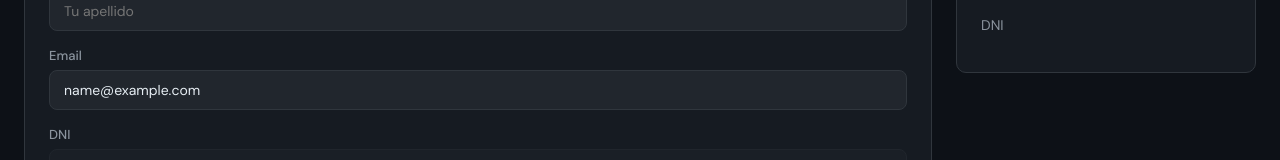
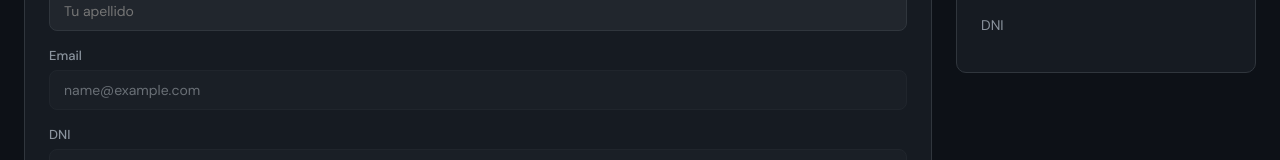
Before and after one commit to martimartineez/paginaclub360, a Vue app in the folder Club360/frontend/: page /perfil in a window 1280 px wide. Shown: the part 344-504 px from the top of the page. Built offline with nearby package versions, Linux system fonts and the light colour scheme; sample sign-in values are in the browser's storage.

Commit message:
deshabilito email

```diff
--- a/Club360/frontend/src/views/Perfil.vue
+++ b/Club360/frontend/src/views/Perfil.vue
@@ -26,7 +26,7 @@
 
           <div class="input-group">
             <label>Email</label>
-            <input v-model="form.email" type="email" placeholder="tu@email.com" />
+            <input v-model="form.email" type="email" placeholder="tu@email.com" disabled style="opacity:0.4"/>
             <p v-if="errorEmail" class="field-error">{{ errorEmail }}</p>
           </div>
 
```
